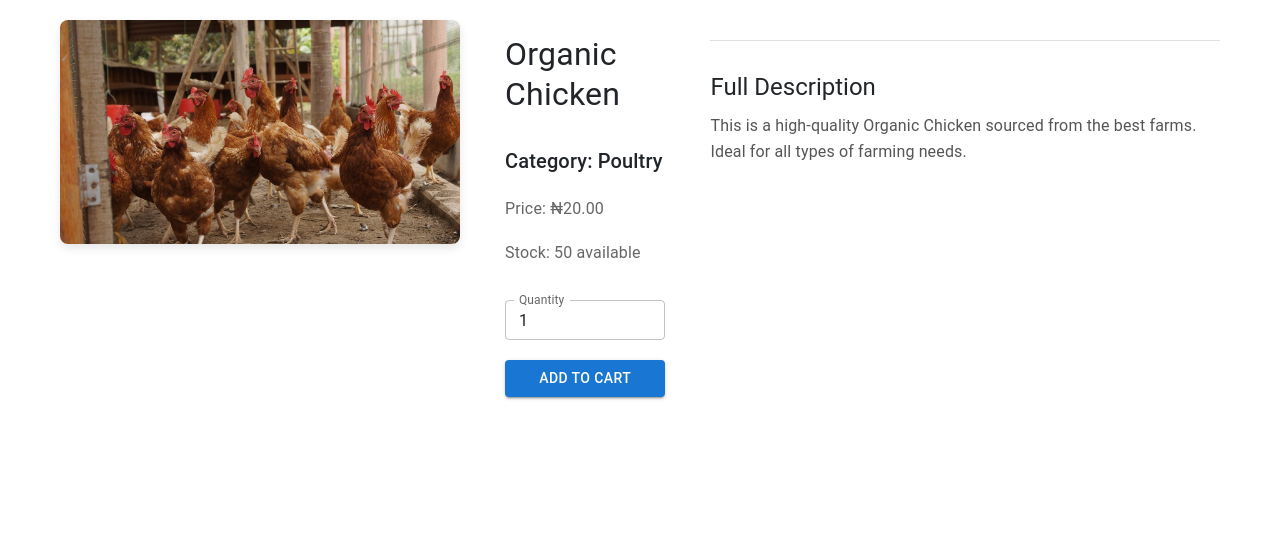
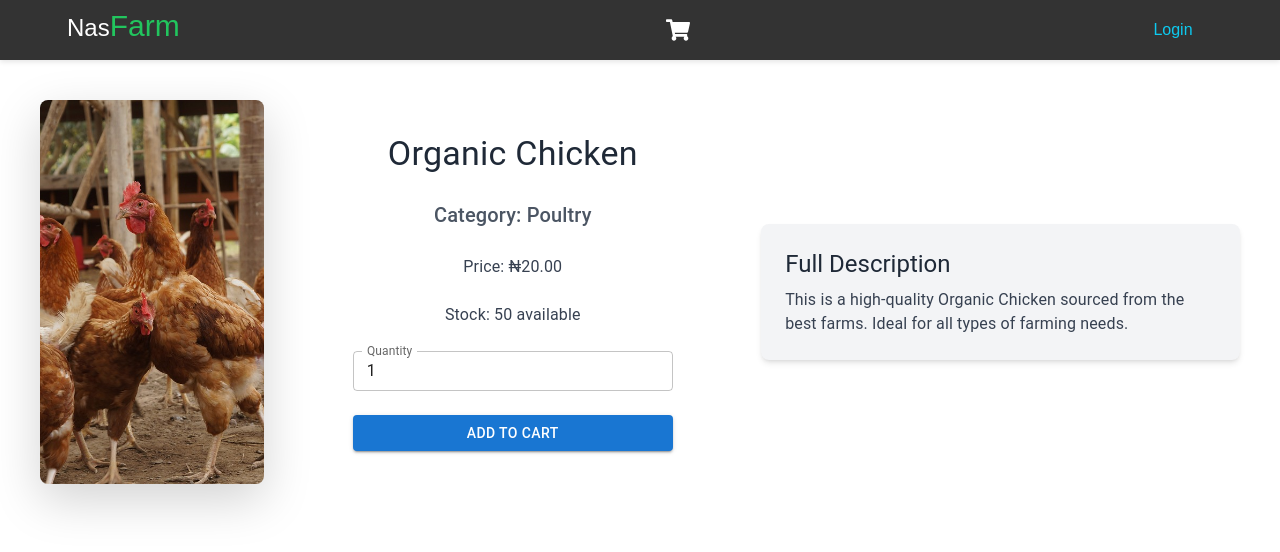
Before and after one commit to bolaji2274/backend-conf, a React (Create React App) app in the folder frontend/: page /product/1 in a window 1280 px wide. Shown: the top 552 px of the page. Built offline with nearby package versions, Linux system fonts and the light colour scheme.

Commit message:
file modifed

```diff
--- a/frontend/src/pages/ProductDescription.js
+++ b/frontend/src/pages/ProductDescription.js
@@ -6,9 +6,8 @@ import { useParams, useNavigate } from 'react-router-dom';
 import { useDispatch, useSelector } from 'react-redux';
 import { addToCart } from '../store/CartSlice';
 import { selectProducts } from '../store/ProductSlice';
-import '../styles/ProductDescription.css';
-import Nav from './Nav';
-import AppFooter from './AppFooter';
+import { motion } from 'framer-motion';
+import Nav from '../components/Nav';
 
 const ProductDescription = () => {
   const { productId } = useParams();
@@ -37,15 +36,48 @@ const ProductDescription = () => {
 
   return (
     <>
-    {/* <Nav /> */}
-    <div className="product-description-container">
-      <img src={product.image} alt={product.name} className="product-image-id" />
-      <div className="product-details">
-        <Typography variant="h4">{product.name}</Typography>
-        <Typography variant="h6">Category: {product.category}</Typography>
-        <Typography variant="body1">Price: ₦{product.price.toFixed(2)}</Typography>
-        <Typography variant="body1">Stock: {product.stock} available</Typography>
+    <Nav />
+    <motion.div
+      className="flex flex-col lg:flex-row items-center justify-between gap-6 p-6 lg:p-10"
+      initial={{ opacity: 0 }}
+      animate={{ opacity: 1 }}
+      transition={{ duration: 0.5 }}
+    >
+      {/* Product Image */}
+      <motion.div
+        className="w-full max-w-sm lg:max-w-md lg:w-1/2 h-64 lg:h-96 rounded-lg shadow-lg overflow-hidden"
+        initial={{ scale: 0.8 }}
+        animate={{ scale: 1 }}
+        transition={{ duration: 0.5 }}
+      >
+        <img
+          src={product.image}
+          alt={product.name}
+          className="w-full h-full object-cover"
+        />
+      </motion.div>
 
+      {/* Product Details */}
+      <motion.div
+        className="w-full max-w-sm lg:max-w-lg flex flex-col text-center lg:text-left gap-4"
+        initial={{ y: 50 }}
+        animate={{ y: 0 }}
+        transition={{ duration: 0.5 }}
+      >
+        <Typography variant="h4" className="font-bold text-gray-800">
+          {product.name}
+        </Typography>
+        <Typography variant="h6" className="text-gray-600">
+          Category: {product.category}
+        </Typography>
+        <Typography variant="body1" className="text-gray-700">
+          Price: ₦{product.price.toFixed(2)}
+        </Typography>
+        <Typography variant="body1" className="text-gray-700">
+          Stock: {product.stock} available
+        </Typography>
+
+        {/* Quantity Input */}
         <TextField
           label="Quantity"
           type="number"
@@ -54,31 +86,36 @@ const ProductDescription = () => {
           InputProps={{ inputProps: { min: 1, max: product.stock } }}
           variant="outlined"
           size="small"
-          style={{ marginTop: '20px' }}
+          className="w-full max-w-xs mx-auto lg:mx-0"
         />
 
+        {/* Add to Cart Button */}
         <Button
           variant="contained"
           color="primary"
           onClick={handleAddToCart}
-          style={{ marginTop: '10px' }}
+          className="w-full max-w-xs mx-auto lg:mx-0"
         >
           Add to Cart
         </Button>
-      </div>
+      </motion.div>
 
-      <div className="product-full-description">
-        <Typography variant="h5" style={{ marginTop: '20px' }}>
+      {/* Full Description */}
+      <motion.div
+        className="w-full max-w-3xl bg-gray-100 p-6 rounded-lg shadow-md"
+        initial={{ opacity: 0 }}
+        animate={{ opacity: 1 }}
+        transition={{ delay: 0.5 }}
+      >
+        <Typography variant="h5" className="font-bold text-gray-800">
           Full Description
         </Typography>
-        <Typography variant="body1">
-          {/* Detailed description of the product goes here */}
+        <Typography variant="body1" className="text-gray-700 mt-2">
           This is a high-quality {product.name} sourced from the best farms. Ideal for all types of farming needs.
         </Typography>
-      </div>
-    </div>
-    {/* <AppFooter /> */}
-        </>
+      </motion.div>
+    </motion.div>
+    </>
   );
 };
 
--- a/frontend/src/pages/Services.js
+++ b/frontend/src/pages/Services.js
@@ -8,9 +8,6 @@ import servicesImage from '../assets/images/chicken-3.jpg'
 function Services() {
   return (
     <div>
-
-
-
                   {/* Services Section */}
             <section className="bg-gray-100 py-16">
                 <div className="max-w-6xl mx-auto text-center">
--- a/frontend/src/styles/ProductDescription.css
+++ b/frontend/src/styles/ProductDescription.css
@@ -1,4 +1,4 @@
-.product-description-container {
+/* .product-description-container {
   display: flex;
   flex-direction: row;
   padding: 20px;
@@ -49,3 +49,102 @@
   line-height: 1.6;
   color: #555;
 }
+
+ */
+.product-description-container {
+  display: flex;
+  flex-direction: column;
+  padding: 20px;
+  gap: 20px;
+}
+
+.product-image-wrapper {
+  display: flex;
+  justify-content: center;
+}
+
+.product-image-id {
+  max-width: 100%;
+  height: auto;
+  border-radius: 10px;
+  box-shadow: 0 4px 8px rgba(0, 0, 0, 0.1);
+}
+
+.product-details {
+  text-align: center;
+  padding: 15px;
+}
+
+.product-name {
+  font-size: 1.8rem;
+  font-weight: bold;
+}
+
+.product-category,
+.product-price,
+.product-stock {
+  margin-top: 10px;
+  font-size: 1.2rem;
+}
+
+.quantity-input {
+  margin-top: 20px;
+  width: 100%;
+  max-width: 200px;
+}
+
+.add-to-cart-button {
+  margin-top: 15px;
+  width: 100%;
+  max-width: 200px;
+}
+
+.product-full-description {
+  background-color: #f9f9f9;
+  padding: 20px;
+  border-radius: 10px;
+  box-shadow: 0 2px 4px rgba(0, 0, 0, 0.1);
+}
+
+.description-title {
+  font-size: 1.5rem;
+  margin-bottom: 10px;
+}
+
+.description-text {
+  font-size: 1rem;
+  line-height: 1.5;
+}
+
+/* Mobile-specific styles */
+@media (max-width: 768px) {
+  .product-description-container {
+    padding: 10px;
+    gap: 15px;
+  }
+
+  .product-details {
+    text-align: left;
+    padding: 10px;
+  }
+
+  .product-name {
+    font-size: 1.5rem;
+  }
+
+  .product-category,
+  .product-price,
+  .product-stock {
+    font-size: 1rem;
+  }
+
+  .quantity-input {
+    margin-top: 15px;
+    width: 100%;
+  }
+
+  .add-to-cart-button {
+    margin-top: 10px;
+    width: 100%;
+  }
+}
```
Also changed, not shown: frontend/src/pages/Contact.js (+159 -24 lines), 1 other file (tests, documents, lock files or other folders).
